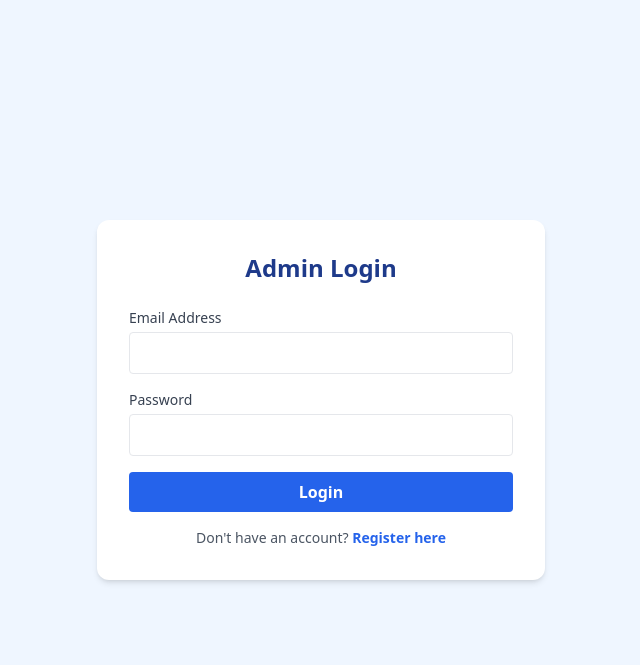
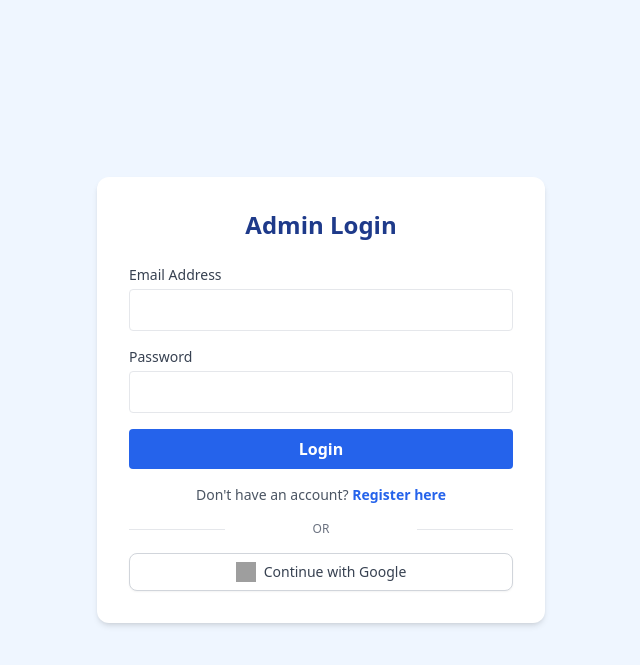
Before and after one commit to betasampletester01/CCMS, a Flask app: page /login in a window 1280 px wide. Shown: the top 665 px of the page, without its empty margins (319-959 px from the left). Run offline with Flask 3, Linux system fonts and the light colour scheme; some libraries are stand-ins or nearby versions; grey boxes are pictures that could not be loaded.

Commit message:
Update login.html

```diff
--- a/templates/login.html
+++ b/templates/login.html
@@ -31,7 +31,21 @@
             </div>
             <button type="submit" class="w-full bg-blue-600 text-white font-bold py-2 rounded hover:bg-blue-700 transition">Login</button>
         </form>
+  <!-- ... ऊपर का फॉर्म कोड ... -->
         <p class="mt-4 text-center text-sm text-gray-600">Don't have an account? <a href="/register" class="text-blue-600 font-semibold">Register here</a></p>
-    </div>
+
+        <!-- Google Button यहाँ आएगा (</div> के अंदर) -->
+        <div class="mt-4 flex items-center justify-between">
+            <span class="border-b w-1/5 lg:w-1/4"></span>
+            <a href="#" class="text-xs text-center text-gray-500 uppercase">or</a>
+            <span class="border-b w-1/5 lg:w-1/4"></span>
+        </div>
+
+        <a href="{{ url_for('google_login') }}" class="mt-4 flex items-center justify-center w-full border border-gray-300 rounded-lg shadow-sm px-4 py-2 bg-white text-sm font-medium text-gray-700 hover:bg-gray-50 transition">
+            <img src="https://www.svgrepo.com/show/475656/google-color.svg" alt="Google Logo" class="h-5 w-5 mr-2">
+            Continue with Google
+        </a>
+
+    </div> <!-- यह मेन बॉक्स यहाँ बंद होना चाहिए -->
 </body>
 </html>
```
